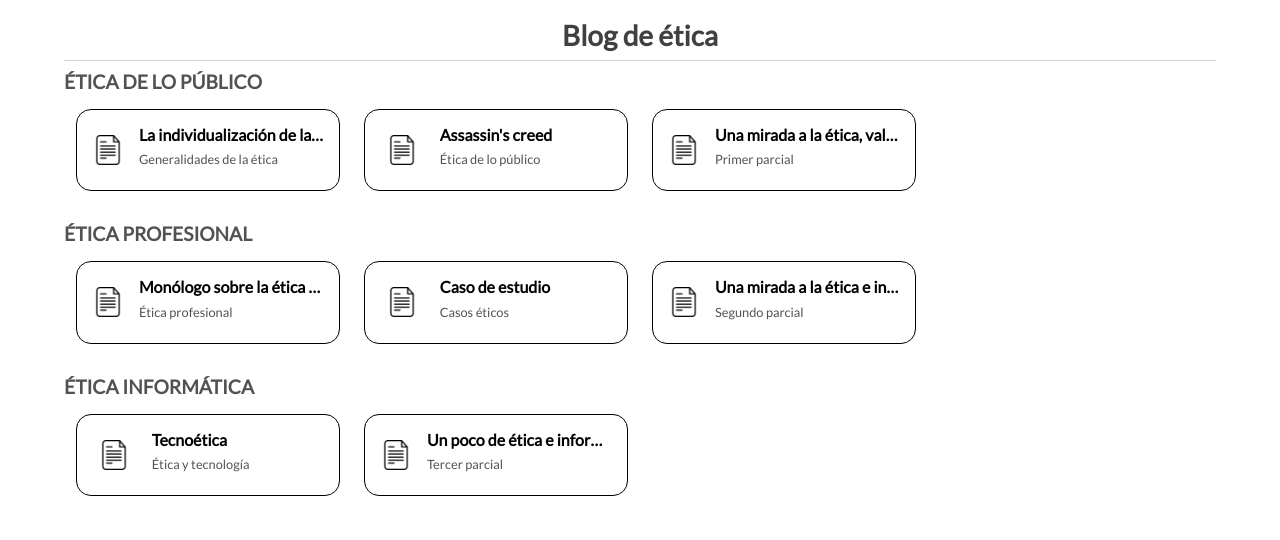
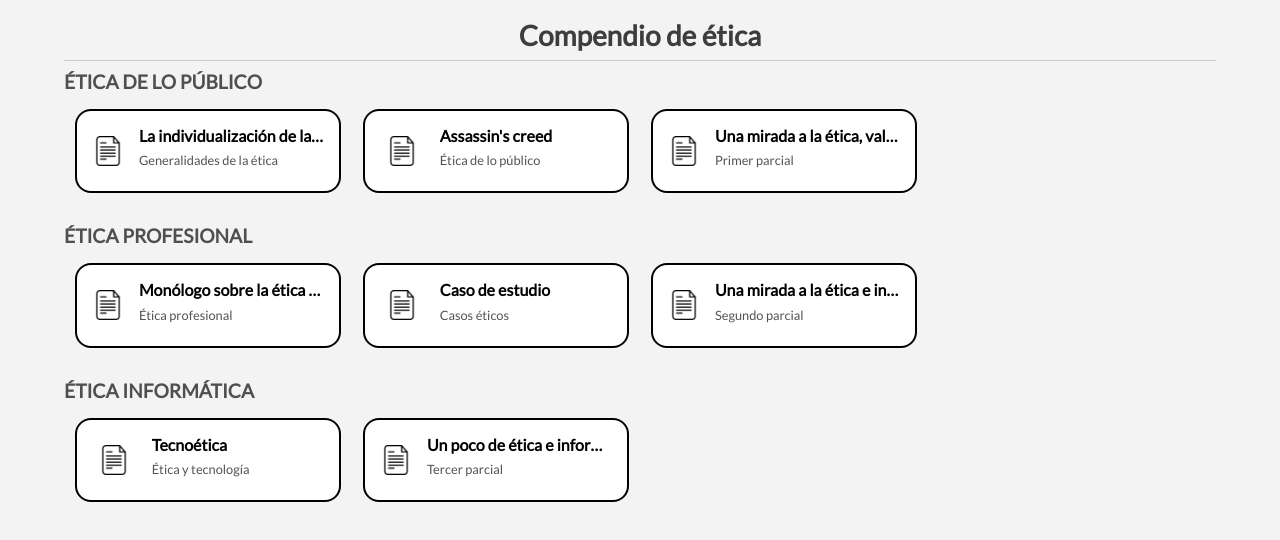
Before and after one commit to RafaelRamosR/ethical-blog, a React (Create React App) app: page / in a window 1280 px wide. Shown: the top 540 px of the page. Built offline with nearby package versions, Linux system fonts and the light colour scheme.

Commit message:
Border cards

```diff
--- a/src/css/styles.css
+++ b/src/css/styles.css
@@ -1,5 +1,6 @@
 body {
   font-family: Lato;
+  background-color: #f3f3f3;
   height: 100vh;
 }
 
@@ -38,8 +39,9 @@ body {
   width: 80%;
   max-width: 300px;
   padding: 1rem;
-  border-radius: 15px;
-  border: solid 1px black;
+  border-radius: 1rem;
+  border: solid 2px rgb(0, 0, 0);
+  background-color: #fff;
   /* a property */
   text-decoration: none;
   color: inherit;
--- a/src/pages/Home.js
+++ b/src/pages/Home.js
@@ -6,7 +6,7 @@ import fileIcon from '../assets/file.png';
 export const Home = () => {
   return (
     <Container col="lg">
-      <h1>Blog de ética</h1>
+      <h1>Compendio de ética</h1>
         {
           blogData.map((blog, key) => {
             return (
@@ -19,7 +19,7 @@ export const Home = () => {
                         className="card"
                         href={`/article${article.url}`}
                         key={key}
-                        title={ article.title }
+                        title={ article.title.toUpperCase() }
                       >
                         <div className="card___icon">
                           <img src={fileIcon} width="30" alt="file icon" />
```
